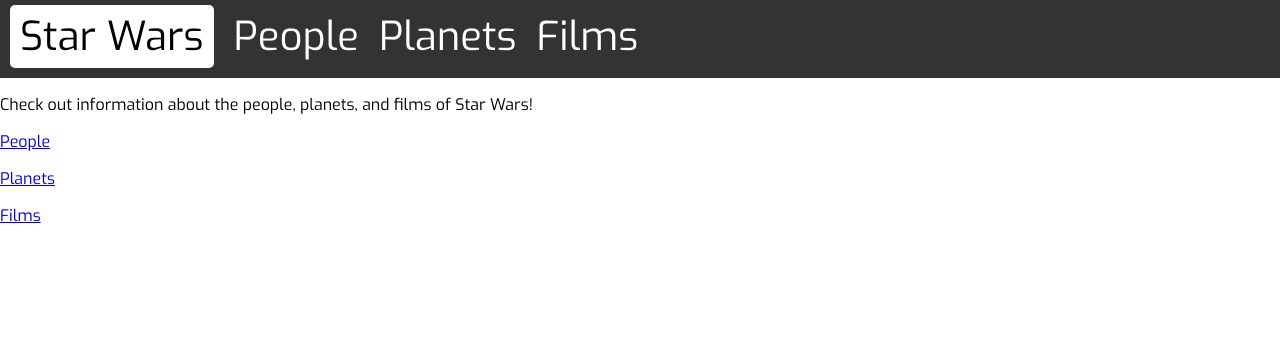
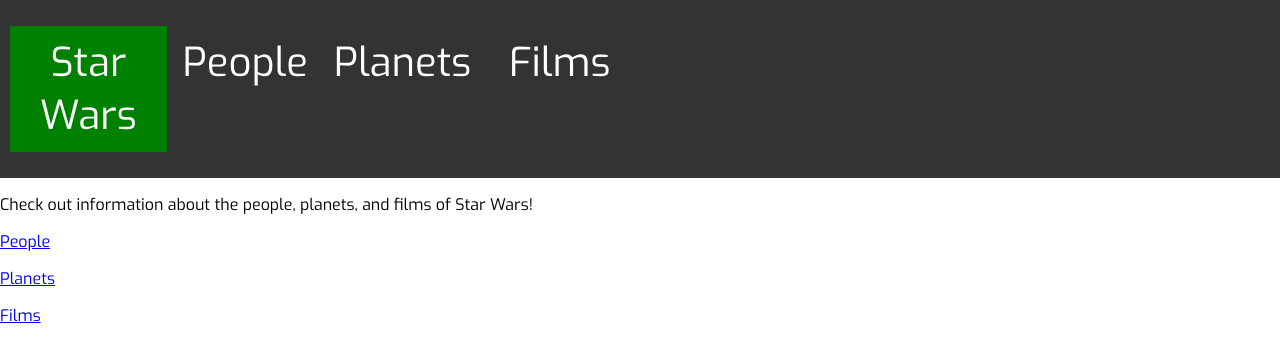
Before and after one commit to megahzord22/starwarsreactrouterapplication, a React (Vite) app: page / in a window 1280 px wide. Shown: the top 362 px of the page. Built offline with nearby package versions, Linux system fonts and the light colour scheme.

Commit message:
maybe done!

```diff
--- a/src/index.css
+++ b/src/index.css
@@ -1,5 +1,4 @@
 @import url('https://fonts.googleapis.com/css2?family=Exo&display=swap');
-
 
 img {
     width: 300px;
@@ -25,29 +24,28 @@
 }
 
 nav ul {
+  list-style-type: none;
   display: flex;
-  list-style-type: none;
   padding: 0;
-  margin: 0;
+  margin-right: 10px;
+}
+
+nav ul li:first-child {
+  background-color: blueviolet;
+  color: #333;
 }
 
 nav ul li {
-  margin-right: 20px;
-}
-nav ul li:first-child a {
-  background-color: white;
-  color: black;
-  padding: 5px 10px;
-  border-radius: 5px;
-}
-nav ul li:last-child {
-  margin-right: 0;
+  flex: 1;
 }
 
 nav ul li a {
   color: white;
   text-decoration: none;
   font-size: 40px;
+  display: block;
+  text-align: center;
+  padding: 10px;
 }
 
 nav ul li a:hover {
@@ -58,6 +56,7 @@
 .container {
   display: flex;
   flex: 1;
+  overflow-x: hidden;
 }
 
 .sidebar {
@@ -65,29 +64,23 @@
   color: white;
   padding: 10px;
   width: 200px;
+  overflow-y: auto;
 }
 
 .content {
   flex: 1;
   padding: 10px;
   overflow-y: auto;
-  margin-left: 10px;
 }
 
-ul {
+nav ul li a,
+.sidebar ul li a {
+  color: white;
+  text-decoration: none;
   list-style-type: none;
-  padding: 0;
 }
 
-ul li {
-  margin-bottom: 5px;
-}
-
-ul li a {
-  color: white;
-  text-decoration: none;
-}
-
-ul li a:hover {
+nav ul li a:hover,
+.sidebar ul li a:hover {
   text-decoration: underline;
 }
```
